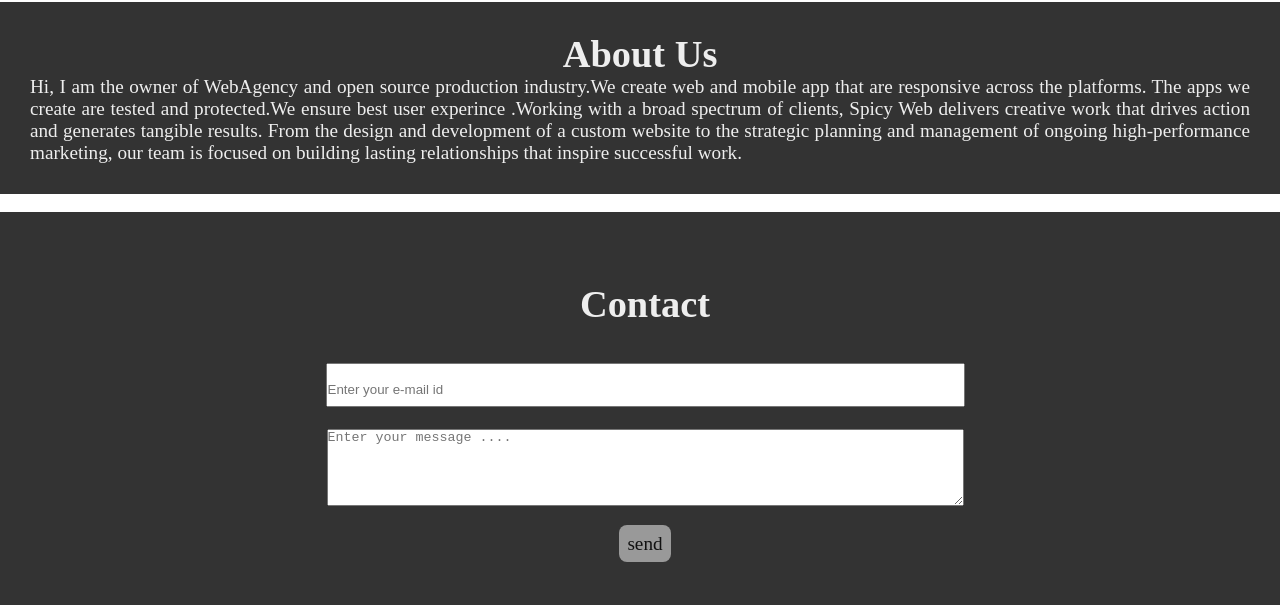
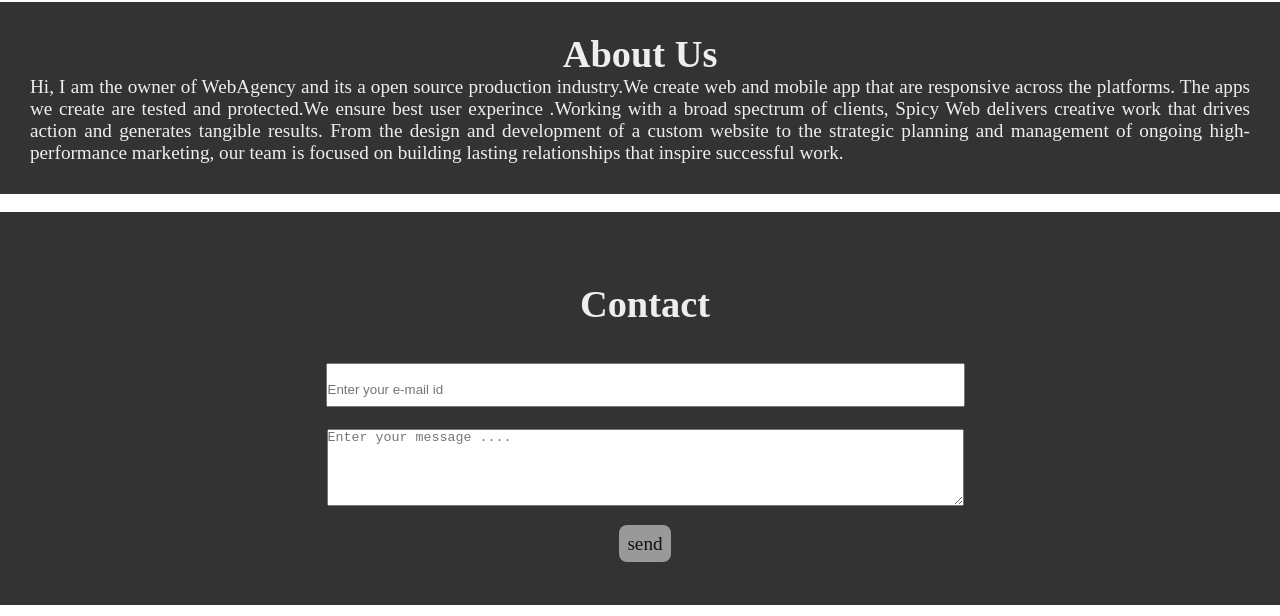
Before and after one commit to 19ucs117/EnglishAssignment, a plain HTML site: page index.html in a window 1280 px wide. Shown: the part 4434-5050 px from the top of the page. Drawn offline with nearby package versions, Linux system fonts and the light colour scheme.

Commit message:
Update index.html
Its a open source

```diff
--- a/index.html
+++ b/index.html
@@ -136,7 +136,7 @@
                     <iframe  class="if" width="100%" src="https://www.youtube.com/embed/2eKrahtDk70" title="YouTube video player" frameborder="0" allow="accelerometer; autoplay; clipboard-write; encrypted-media; gyroscope; picture-in-picture" allowfullscreen></iframe></div>
                 <div style="padding: 30px" class="about" id="about">
                     <h1>About Us </h1>
-                    <p style="text-align:justify">Hi, I am the owner of WebAgency and open source production industry.We create web and
+                    <p style="text-align:justify">Hi, I am the owner of WebAgency and its a open source production industry.We create web and
                     mobile app that are responsive across the platforms. The apps we create are tested and protected.We ensure best user experince .Working with a broad spectrum of clients, Spicy Web delivers creative work that drives action and generates tangible results. From the design and development of a custom website to the strategic planning and management of ongoing high-performance marketing, our team is focused on building lasting relationships that inspire successful&nbsp;work.</p>
                     </div>
 
```
